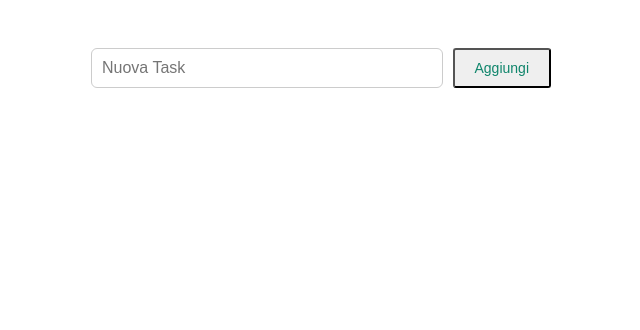
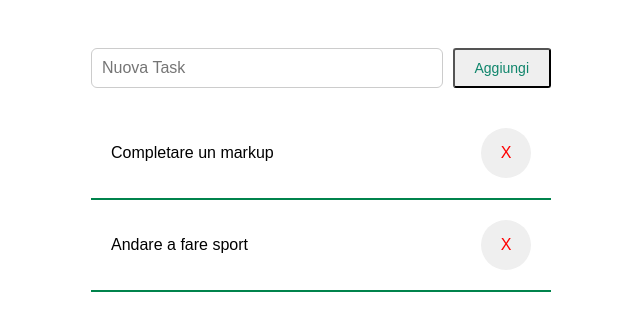
Before and after one commit to BruneiPaulPotosiCcuno/vue-todolist, a plain HTML site: page index.html in a window 1280 px wide. Shown: the part 142-472 px from the top of the page, without its empty margins (319-959 px from the left). Drawn offline with nearby package versions, Linux system fonts and the light colour scheme.

Commit message:
add-task-lists-toggle

```diff
--- a/index.html
+++ b/index.html
@@ -16,7 +16,12 @@
           <input type="text" v-model="newTask.text" placeholder="Nuova Task" class="new-task">
           <button @click="addTask" class="add-button">Aggiungi</button>
         </div>
-
+        <ul class="task-list">
+            <li v-for="(task, index) in tasks" class="task-item">
+              <span :class="{ 'completed': task.done }" @click="toggleDone(index)">{{ task.text }}</span>
+              <button @click="removeTask(index)" class="remove-button">X</button>
+            </li>
+          </ul>
       </div>
     </div>
 
```
